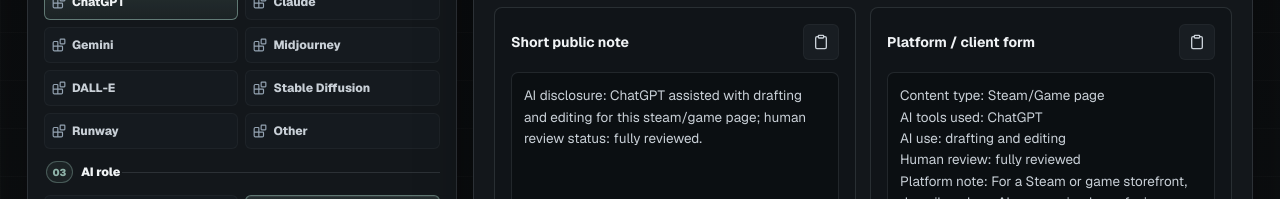
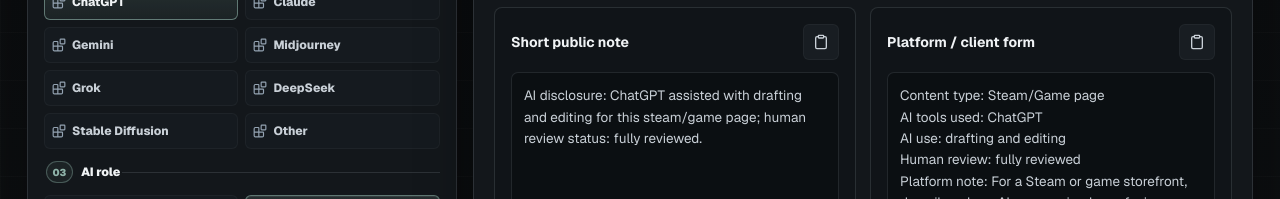
Before and after one commit to shawnlone/AI-Disclousure, a React (Vite) app: page / in a window 1280 px wide. Shown: the part 688-887 px from the top of the page. Built offline with nearby package versions, Linux system fonts and the light colour scheme.

Commit message:
Update AI tool options

```diff
--- a/src/App.tsx
+++ b/src/App.tsx
@@ -63,9 +63,9 @@
   'Claude',
   'Gemini',
   'Midjourney',
-  'DALL-E',
+  'Grok',
+  'DeepSeek',
   'Stable Diffusion',
-  'Runway',
   'Other',
 ]
 
--- a/src/disclosureGenerator.ts
+++ b/src/disclosureGenerator.ts
@@ -14,9 +14,9 @@
   | 'Claude'
   | 'Gemini'
   | 'Midjourney'
-  | 'DALL-E'
+  | 'Grok'
+  | 'DeepSeek'
   | 'Stable Diffusion'
-  | 'Runway'
   | 'Other'
 
 export type AiUse =
```
